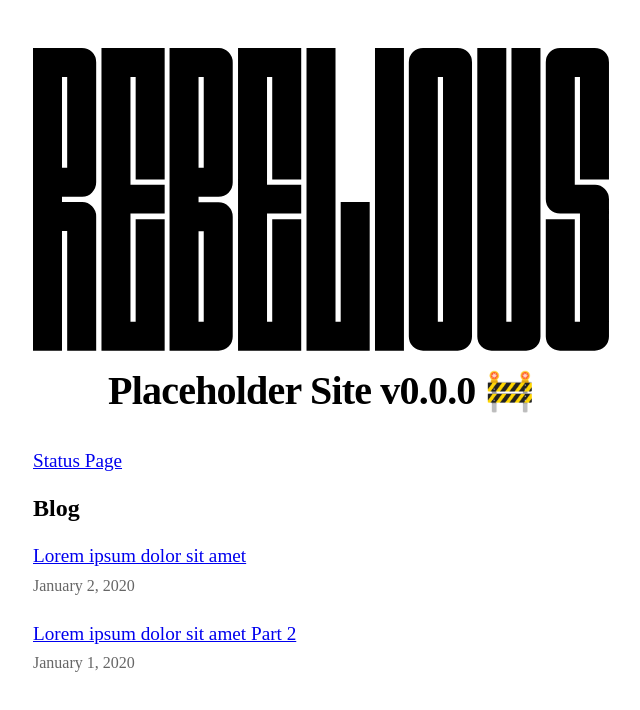
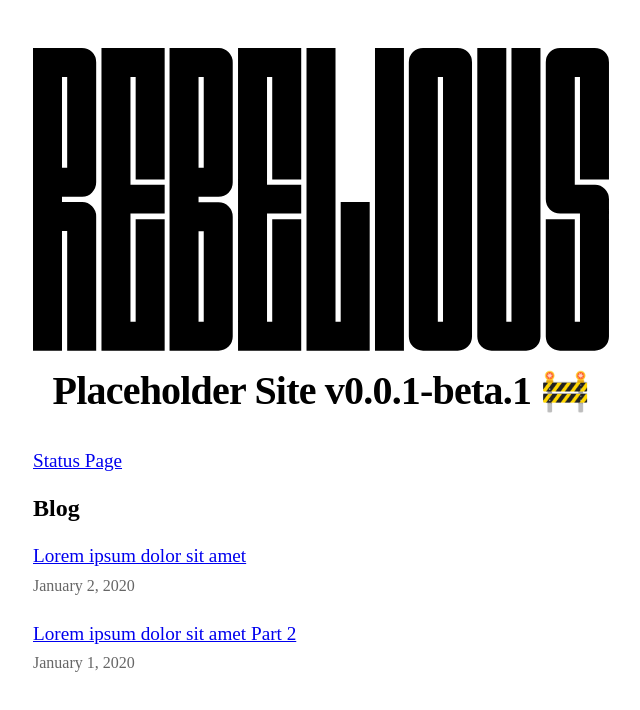
Before and after one commit to ra2dev/ra2.dev, a Next.js app: page / in a window 1280 px wide. Shown: the top 710 px of the page, without its empty margins (319-959 px from the left). Built offline with nearby package versions, Linux system fonts and the light colour scheme.

Commit message:
Updated version.

```diff
--- a/components/layout.tsx
+++ b/components/layout.tsx
@@ -4,7 +4,7 @@ import styles from './layout.module.css'
 import utilStyles from '../styles/utils.module.css'
 import Link from 'next/link'
 
-const name = 'Placeholder Site v0.0.0 🚧'
+const name = 'Placeholder Site v0.0.1-beta.1 🚧'
 export const siteTitle = 'Next.js Sample Website'
 
 const ProtoLogo = () => (
```
